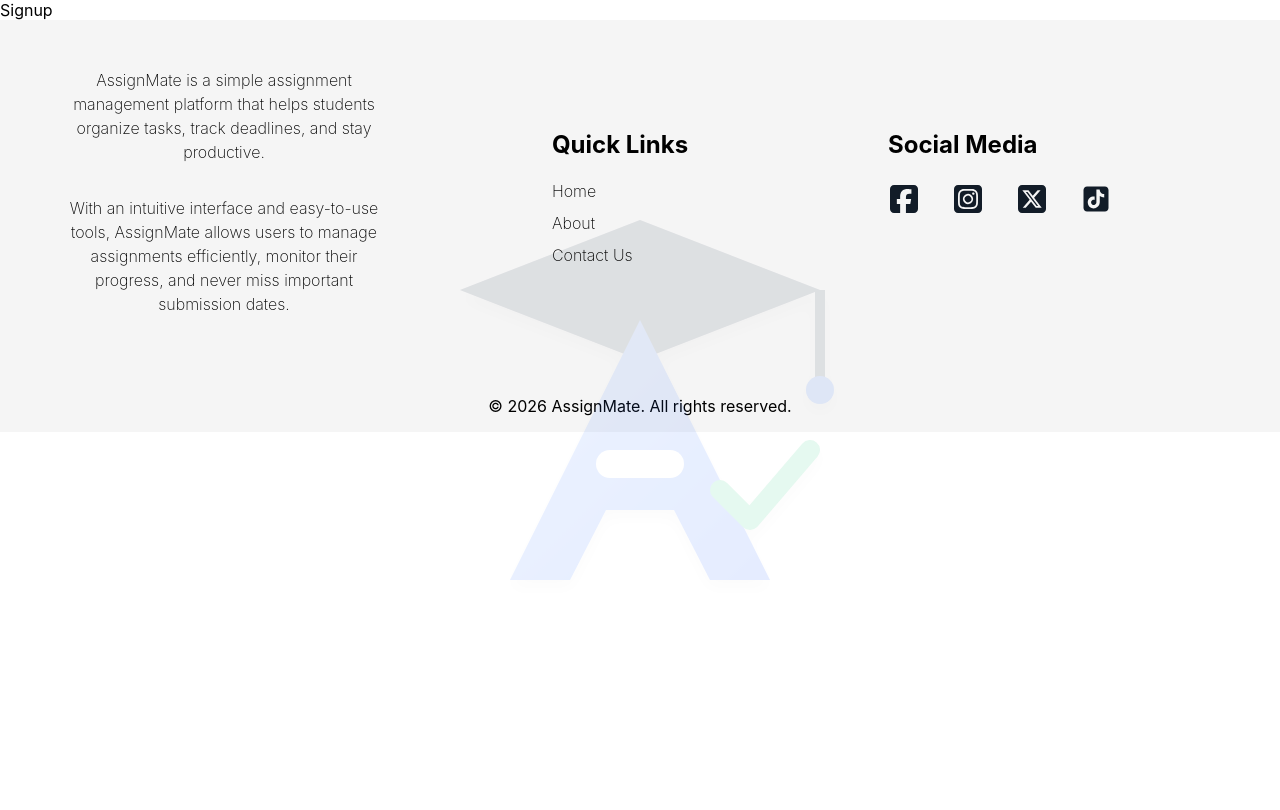
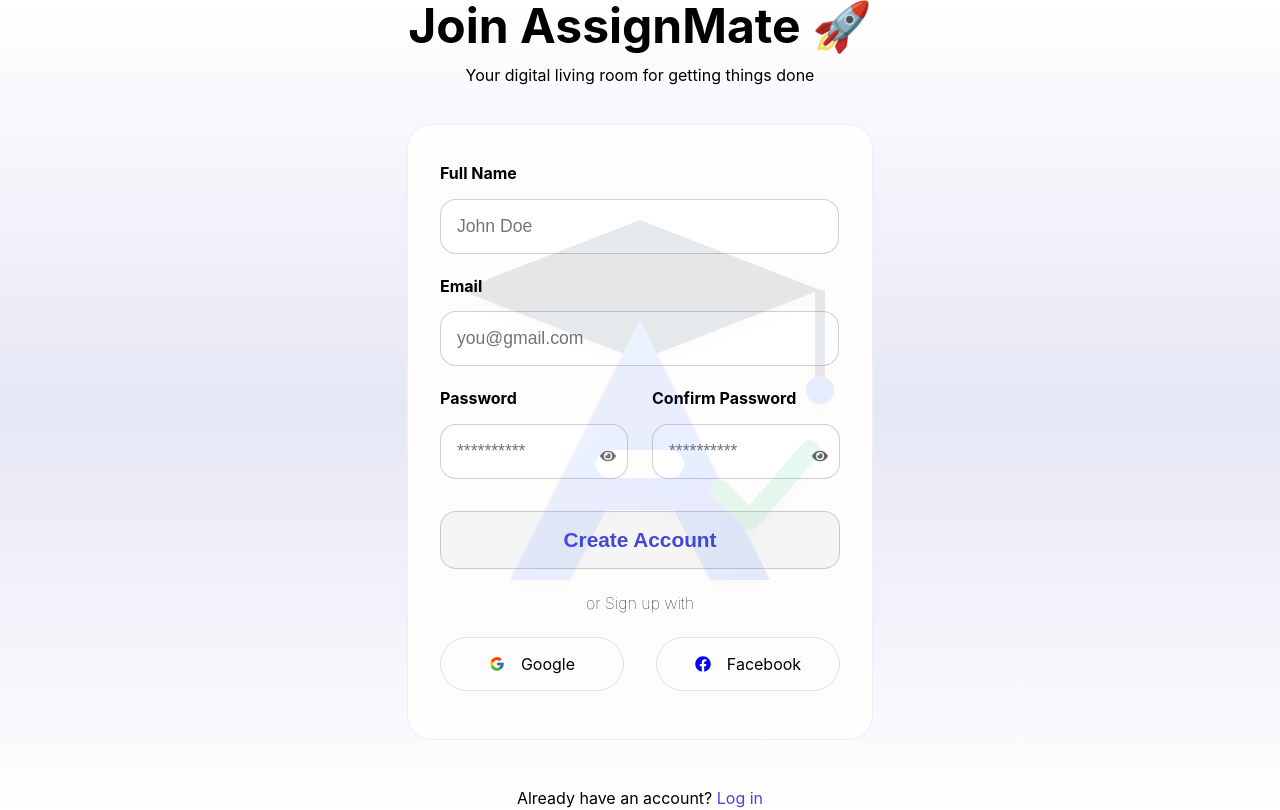
Before and after one commit to samrat-dotel/assign-mate, a React (Create React App) app: page /register in a window 1280 px wide. Shown: the top 810 px of the page. Built offline with nearby package versions, Linux system fonts and the light colour scheme.

Commit message:
add signup page

```diff
--- a/src/pages/(auth)/auth.module.css
+++ b/src/pages/(auth)/auth.module.css
@@ -5,6 +5,7 @@
     justify-content: center;
     padding: 3rem 5rem;
     background: linear-gradient(#FFFFFF, #e5e7f5, #FFFFFF);
+    height: 90vh;
 }
 
 .title {
@@ -75,9 +76,24 @@
     width: 100%;
 }
 
+.input {
+    max-width: 365px
+}
+
 .input:focus {
     outline: none;
     border-color: var(--color-primary);
+}
+
+.passwords {
+    display: flex;
+    gap: 1.5rem;
+}
+
+.passwordField {
+    display: flex;
+    flex-direction: column;
+    gap: 1.5rem;
 }
 
 .button {
--- a/src/pages/(auth)/login/Login.jsx
+++ b/src/pages/(auth)/login/Login.jsx
@@ -53,13 +53,15 @@
 
     setLoading(true);
 
-    navigate("/");
+    setTimeout(() => {
+      navigate("/");
+    }, 2000);
   };
 
   return (
     <main className={styles.main}>
       <div className={styles.title}>
-        <h1 style={{ fontSize: "32px", lineHeight: "3px" }}>
+        <h1 style={{ fontSize: "3rem", lineHeight: "3px" }}>
           {" "}
           Hey, what's due today? 👀
         </h1>
--- a/src/pages/(auth)/signup/Signup.jsx
+++ b/src/pages/(auth)/signup/Signup.jsx
@@ -1,7 +1,178 @@
-import React from "react";
+import React, { useState } from "react";
+import { useNavigate } from "react-router-dom";
+import styles from "../auth.module.css";
+import { FcGoogle } from "react-icons/fc";
+import { FaFacebook, FaEye, FaEyeSlash } from "react-icons/fa";
 
 const Signup = () => {
-  return <div>Signup</div>;
+  const [fullName, setFullName] = useState("");
+  const [email, setEmail] = useState("");
+  const [password, setPassword] = useState("");
+  const [confirmPassword, setConfirmPassword] = useState("");
+
+  const [loading, setLoading] = useState(false);
+  const [error, setError] = useState("");
+  const [showPassword, setShowPassword] = useState(false);
+  const [showConfirmPassword, setShowConfirmPassword] = useState(false);
+
+  const navigate = useNavigate();
+
+  const handleSubmit = async (e) => {
+    e.preventDefault();
+
+    setLoading(true);
+    setError("");
+
+    const formData = {
+      fullName,
+      email,
+      password,
+      confirmPassword,
+    };
+
+    // Validation
+    if (!fullName.trim()) {
+      setError("Full name is required");
+      setLoading(false);
+      return;
+    }
+
+    if (!email.trim()) {
+      setError("Email is required");
+      setLoading(false);
+      return;
+    }
+
+    const emailRegex = /\S+@\S+\.\S+/;
+    if (!emailRegex.test(email)) {
+      setError("Please enter a valid email address");
+      setLoading(false);
+      return;
+    }
+
+    if (!password.trim()) {
+      setError("Password is required");
+      setLoading(false);
+      return;
+    }
+
+    if (password.length < 8) {
+      setError("Password must be at least 8 characters");
+      setLoading(false);
+      return;
+    }
+
+    if (confirmPassword !== password) {
+      setError("Passwords do not match");
+      setLoading(false);
+      return;
+    }
+
+    console.log(formData);
+
+    setLoading(true);
+
+    setTimeout(() => {
+      navigate("/");
+    }, 2000);
+  };
+
+  return (
+    <main className={styles.main}>
+      <div className={styles.title}>
+        <h1 style={{ fontSize: "3rem", lineHeight: "3px" }}>
+          Join AssignMate 🚀
+        </h1>
+        <p style={{ lineHeight: "1px" }}>
+          Your digital living room for getting things done
+        </p>
+      </div>
+
+      <form className={styles.form} onSubmit={handleSubmit}>
+        <label className={styles.label}>Full Name</label>
+        <input
+          type="text"
+          placeholder="John Doe"
+          className={styles.input}
+          value={fullName}
+          onChange={(e) => setFullName(e.target.value)}
+        />
+
+        <label className={styles.label}>Email</label>
+        <input
+          type="email"
+          placeholder="you@gmail.com"
+          className={styles.input}
+          value={email}
+          onChange={(e) => setEmail(e.target.value)}
+        />
+
+        <div className={styles.passwords}>
+          <div className={styles.passwordField}>
+            <label className={styles.label}>Password</label>
+            <div className={styles.passwordWrapper}>
+              <input
+                type={showPassword ? "text" : "password"}
+                placeholder="**********"
+                className={styles.input}
+                value={password}
+                onChange={(e) => setPassword(e.target.value)}
+              />
+              <span
+                onClick={() => setShowPassword((prev) => !prev)}
+                className={styles.eyeIcon}
+              >
+                {showPassword ? <FaEyeSlash /> : <FaEye />}
+              </span>
+            </div>
+          </div>
+
+          <div className={styles.passwordField}>
+            <label className={styles.label}>Confirm Password</label>
+            <div className={styles.passwordWrapper}>
+              <input
+                type={showConfirmPassword ? "text" : "password"}
+                placeholder="**********"
+                className={styles.input}
+                value={confirmPassword}
+                onChange={(e) => setConfirmPassword(e.target.value)}
+              />
+              <span
+                onClick={() => setShowConfirmPassword((prev) => !prev)}
+                className={styles.eyeIcon}
+              >
+                {showConfirmPassword ? <FaEyeSlash /> : <FaEye />}
+              </span>
+            </div>
+          </div>
+        </div>
+
+        <button disabled={loading} className={styles.button}>
+          {loading ? "Creating account..." : "Create Account"}
+        </button>
+
+        <div className={styles.divider}>or Sign up with</div>
+
+        <div className={styles.media}>
+          <div className={styles.icon}>
+            <FcGoogle />
+            <p>Google</p>
+          </div>
+
+          <div className={styles.icon}>
+            <FaFacebook style={{ color: "blue" }} />
+            <p>Facebook</p>
+          </div>
+        </div>
+      </form>
+
+      {error && <p className={styles.error}>{error}</p>}
+
+      <p>
+        Already have an account? <a href="/login">Log in</a>
+      </p>
+    </main>
+  );
 };
 
 export default Signup;
```
Also changed, not shown: src/pages/(auth)/login/Login.module.css (deleted, +0 -127 lines), src/pages/(auth)/signup/Signup.module.css (deleted).
